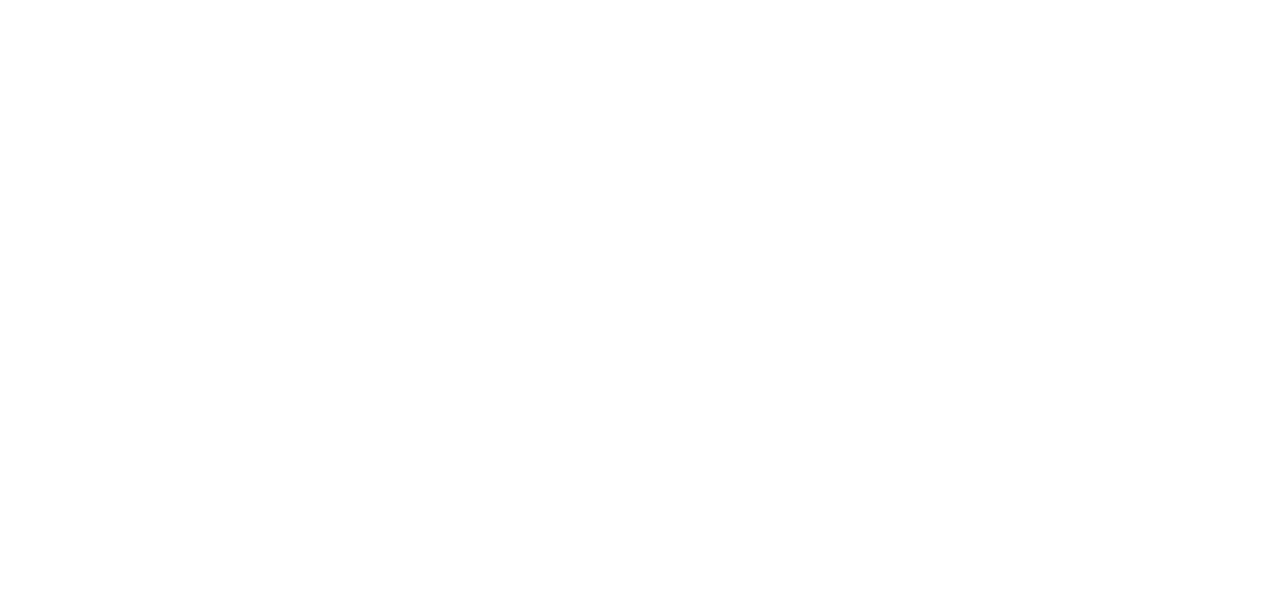
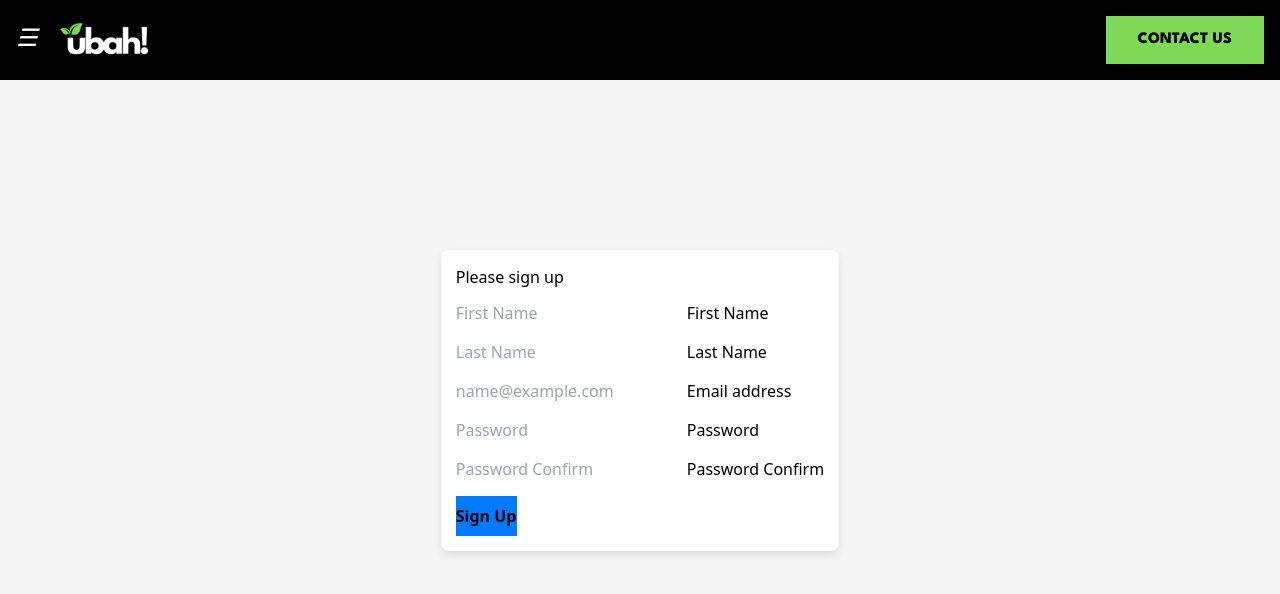
Before and after one commit to d4nielm7/websiteruangberubah, a React (Vite) app in the folder ruangberubahweb/: page /contact in a window 1280 px wide. Before the commit this address had no page. Shown: the top 594 px of the page. Built offline with nearby package versions, Linux system fonts and the light colour scheme.

Commit message:
contact us progress

```diff
--- a/ruangberubahweb/src/App.jsx
+++ b/ruangberubahweb/src/App.jsx
@@ -3,17 +3,16 @@ import './tailwind.css';
 import './assets/Font/fonts.css';
 import { BrowserRouter, Routes, Route } from 'react-router-dom';
 import MainPage from './mainpage';
-import Signin from './Components/Header/Signin/signin';
-import Signup from './Components/Header/Signin/signup';
-
+import Contact from './Components/Header/Contact/contact';
+import Header from './Components/Header/header';
 const App = () => {
   return (
     <div className='Main'>
       <BrowserRouter>
+      <Header />
         <Routes>
           <Route path="/" element={<MainPage />} />
-          <Route path="/signin" element={<Signin />} />
-          <Route path="/signup" element={<Signup />} />
+          <Route path="/contact" element={<Contact />} />
         </Routes>
       </BrowserRouter>
     </div>
--- /dev/null
+++ b/ruangberubahweb/src/Components/Header/Contact/contact.css
@@ -0,0 +1,101 @@
+/* General Styles */
+.form-container {
+  display: flex;
+  justify-content: center;
+  align-items: center;
+  min-height: 100vh;
+  background-color: #f5f5f5;
+}
+
+.form-signup {
+  max-width: 400px;
+  padding: 15px;
+  background-color: white;
+  border-radius: 8px;
+  box-shadow: 0 4px 8px rgba(0, 0, 0, 0.1);
+}
+
+.form-floating {
+  margin-bottom: 15px;
+}
+
+.btn-primary {
+  background-color: #007bff;
+  border-color: #007bff;
+  font-weight: 600;
+}
+
+.btn-primary:hover {
+  background-color: #0056b3;
+  border-color: #0056b3;
+}
+
+/* Responsive Design */
+@media (min-width: 768px) {
+  .bd-placeholder-img-lg {
+    font-size: 3.5rem;
+  }
+}
+
+.b-example-divider {
+  width: 100%;
+  height: 3rem;
+  background-color: rgba(0, 0, 0, .1);
+  border: solid rgba(0, 0, 0, .15);
+  border-width: 1px 0;
+  box-shadow: inset 0 .5em 1.5em rgba(0, 0, 0, .1), inset 0 .125em .5em rgba(0, 0, 0, .15);
+}
+
+.b-example-vr {
+  flex-shrink: 0;
+  width: 1.5rem;
+  height: 100vh;
+}
+
+.bi {
+  vertical-align: -.125em;
+  fill: currentColor;
+}
+
+.nav-scroller {
+  position: relative;
+  z-index: 2;
+  height: 2.75rem;
+  overflow-y: hidden;
+}
+
+.nav-scroller .nav {
+  display: flex;
+  flex-wrap: nowrap;
+  padding-bottom: 1rem;
+  margin-top: -1px;
+  overflow-x: auto;
+  text-align: center;
+  white-space: nowrap;
+  -webkit-overflow-scrolling: touch;
+}
+
+.btn-bd-primary {
+  --bd-violet-bg: #712cf9;
+  --bd-violet-rgb: 112.520718, 44.062154, 249.437846;
+
+  --bs-btn-font-weight: 600;
+  --bs-btn-color: var(--bs-white);
+  --bs-btn-bg: var(--bd-violet-bg);
+  --bs-btn-border-color: var(--bd-violet-bg);
+  --bs-btn-hover-color: var(--bs-white);
+  --bs-btn-hover-bg: #6528e0;
+  --bs-btn-hover-border-color: #6528e0;
+  --bs-btn-focus-shadow-rgb: var(--bd-violet-rgb);
+  --bs-btn-active-color: var(--bs-btn-hover-color);
+  --bs-btn-active-bg: #5a23c8;
+  --bs-btn-active-border-color: #5a23c8;
+}
+
+.bd-mode-toggle {
+  z-index: 1500;
+}
+
+.bd-mode-toggle .dropdown-menu .active .bi {
+  display: block !important;
+}
--- a/ruangberubahweb/src/Components/Header/Signin/signup.jsx
+++ b/ruangberubahweb/src/Components/Header/Contact/contact.jsx
@@ -1,10 +1,10 @@
 import React from 'react';
-import './Login.css';
+import './contact.css';
 
-const Signup = () => {
+const Contact = () => {
   return (
-    <main className="form-signin w-100 m-auto">
-      <form>
+    <main className="form-container w-100 m-auto">
+      <form className="form-signup">
         <h1 className="h3 mb-3 fw-normal">Please sign up</h1>
 
         <div className="form-floating mb-3">
@@ -38,4 +38,4 @@ const Signup = () => {
   );
 };
 
-export default Signup;
+export default Contact;
--- a/ruangberubahweb/src/Components/Header/Signin/Login.css
+++ /dev/null
@@ -1,101 +0,0 @@
-/* General Styles */
-.signin-container {
-    display: flex;
-    justify-content: center;
-    align-items: center;
-    min-height: 100vh;
-    background-color: #f5f5f5;
-  }
-
-  .form-signin {
-    max-width: 400px;
-    padding: 15px;
-    background-color: white;
-    border-radius: 8px;
-    box-shadow: 0 4px 8px rgba(0, 0, 0, 0.1);
-  }
-
-  .form-floating {
-    margin-bottom: 15px;
-  }
-
-  .btn-primary {
-    background-color: #007bff;
-    border-color: #007bff;
-    font-weight: 600;
-  }
-
-  .btn-primary:hover {
-    background-color: #0056b3;
-    border-color: #0056b3;
-  }
-
-  /* Responsive Design */
-  @media (min-width: 768px) {
-    .bd-placeholder-img-lg {
-      font-size: 3.5rem;
-    }
-  }
-
-  .b-example-divider {
-    width: 100%;
-    height: 3rem;
-    background-color: rgba(0, 0, 0, .1);
-    border: solid rgba(0, 0, 0, .15);
-    border-width: 1px 0;
-    box-shadow: inset 0 .5em 1.5em rgba(0, 0, 0, .1), inset 0 .125em .5em rgba(0, 0, 0, .15);
-  }
-
-  .b-example-vr {
-    flex-shrink: 0;
-    width: 1.5rem;
-    height: 100vh;
-  }
-
-  .bi {
-    vertical-align: -.125em;
-    fill: currentColor;
-  }
-
-  .nav-scroller {
-    position: relative;
-    z-index: 2;
-    height: 2.75rem;
-    overflow-y: hidden;
-  }
-
-  .nav-scroller .nav {
-    display: flex;
-    flex-wrap: nowrap;
-    padding-bottom: 1rem;
-    margin-top: -1px;
-    overflow-x: auto;
-    text-align: center;
-    white-space: nowrap;
-    -webkit-overflow-scrolling: touch;
-  }
-
-  .btn-bd-primary {
-    --bd-violet-bg: #712cf9;
-    --bd-violet-rgb: 112.520718, 44.062154, 249.437846;
-
-    --bs-btn-font-weight: 600;
-    --bs-btn-color: var(--bs-white);
-    --bs-btn-bg: var(--bd-violet-bg);
-    --bs-btn-border-color: var(--bd-violet-bg);
-    --bs-btn-hover-color: var(--bs-white);
-    --bs-btn-hover-bg: #6528e0;
-    --bs-btn-hover-border-color: #6528e0;
-    --bs-btn-focus-shadow-rgb: var(--bd-violet-rgb);
-    --bs-btn-active-color: var(--bs-btn-hover-color);
-    --bs-btn-active-bg: #5a23c8;
-    --bs-btn-active-border-color: #5a23c8;
-  }
-
-  .bd-mode-toggle {
-    z-index: 1500;
-  }
-
-  .bd-mode-toggle .dropdown-menu .active .bi {
-    display: block !important;
-  }
--- a/ruangberubahweb/src/Components/Header/Signin/signin.jsx
+++ /dev/null
@@ -1,27 +0,0 @@
-import React, { Component } from 'react';
-import './Login.css';
-
-class Signin extends Component {
-  render() {
-    return (
-      <div className="signin-container">
-        <main className="form-signin w-100 m-auto">
-          <form>
-            <h1 className="h3 mb-3 fw-normal">Please sign in</h1>
-            <div className="form-floating mb-3">
-              <input type="email" className="form-control" id="floatingInput" placeholder="name@example.com" />
-              <label htmlFor="floatingInput">Email address</label>
-            </div>
-            <div className="form-floating mb-3">
-              <input type="password" className="form-control" id="floatingPassword" placeholder="Password" />
-              <label htmlFor="floatingPassword">Password</label>
-            </div>
-            <button className="btn btn-primary w-100 py-2" type="submit">Sign In</button>
-          </form>
-        </main>
-      </div>
-    );
-  }
-}
-
-export default Signin;
--- a/ruangberubahweb/src/Components/Header/header.css
+++ b/ruangberubahweb/src/Components/Header/header.css
@@ -84,7 +84,7 @@
     color: #b3b3b3; /* Light grey on hover */
 }
 
-.signup-button {
+.right-button {
     background-color: #7ed957;
     color: #000;
     border: none;
@@ -95,7 +95,7 @@
     text-transform: uppercase;
   }
 
-  .signup-button:hover {
+  .right-button:hover {
     background: linear-gradient(to right, #76c7ff, #7ed957);
   }
 
--- a/ruangberubahweb/src/Components/Header/header.jsx
+++ b/ruangberubahweb/src/Components/Header/header.jsx
@@ -6,7 +6,7 @@ import { useNavigate } from 'react-router-dom';
 
 const Header = () => {
   const [isNavOpen, setIsNavOpen] = useState(false);
-  const navigate = useNavigate();  // Initialize the useNavigate hook
+  const navigate = useNavigate();
 
   const toggleNav = () => {
     setIsNavOpen(!isNavOpen);
@@ -18,7 +18,13 @@ const Header = () => {
   });
 
   const handleSignInClick = () => {
-    navigate('/signup');  // Use navigate to go to the /signin page
+    navigate('/contact');
+  };
+
+  const handleLogoClick = () => {
+    navigate('/');
+    window.location.reload(true);
+    window.scrollTo(0, 0);
   };
 
   return (
@@ -27,7 +33,7 @@ const Header = () => {
         <button className='hamburger' onClick={toggleNav}>
           <i className='material-icons'>☰</i>
         </button>
-        <img src={small_logo} alt="Logo" className='logo' />
+        <img src={small_logo} alt="Logo" className='logo' onClick={handleLogoClick}/>
         <animated.div style={menuAnimation} className="side-nav">
           {isNavOpen && (
             <div className='side-nav'>
@@ -37,7 +43,6 @@ const Header = () => {
               <ul>
                 <li><a href="#About-us">About us</a></li>
                 <li><a href="#Services">Services</a></li>
-                <li><a href="#Contact">Contact</a></li>
                 <li><a href="#Partners">Partners</a></li>
                 <li><a href="#Members">Members</a></li>
                 <li><a href="#Careers">Careers</a></li>
@@ -48,7 +53,7 @@ const Header = () => {
           )}
         </animated.div>
       </div>
-      <button className='signup-button' onClick={handleSignInClick}>Sign Up</button>
+      <button className='right-button' onClick={handleSignInClick}>Contact Us</button>
     </div>
   );
 };
```
